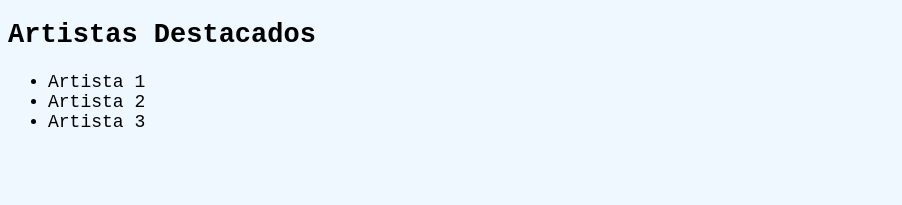
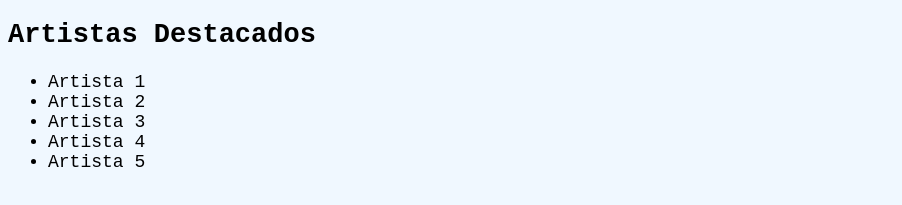
Before and after one commit to jeronimo23colonia-bot/concierto, a plain HTML site: page index.html in a window 1280 px wide. Shown: the part 473-678 px from the top of the page, without its empty margins (0-902 px from the left). Drawn offline with Linux system fonts and the light colour scheme.

Commit message:
modified:   index.html

```diff
--- a/index.html
+++ b/index.html
@@ -21,6 +21,8 @@
             <li>Artista 1</li>
             <li>Artista 2</li>
             <li>Artista 3</li>
+            <li>Artista 4</li>
+            <li>Artista 5</li>
         </ul>
 </body>
 </html>
```
